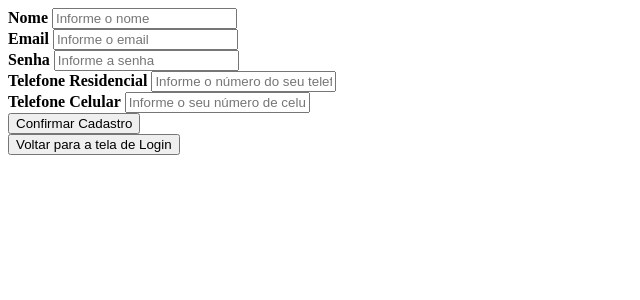
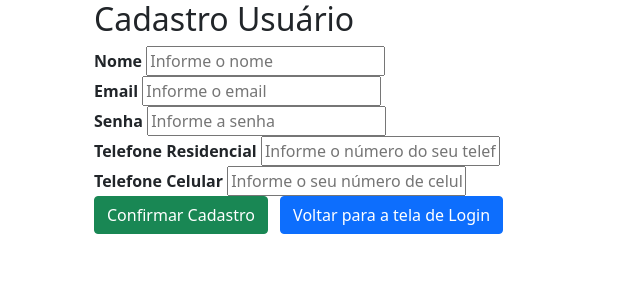
Before and after one commit to rokukawa/Oficina-de-Integracao-2, a Django app: page /cadastro/usuario in a window 1280 px wide. Shown: the top 300 px of the page, without its empty margins (0-640 px from the left). Run offline with Django 4.2, Linux system fonts and the light colour scheme.

Commit message:
refatorando a tela de cadastro de usuario e adicionando css #1

```diff
--- a/templates/cadastrar/cadastro_usuario.html
+++ b/templates/cadastrar/cadastro_usuario.html
@@ -1,52 +1,75 @@
-<!DOCTYPE html>
-<html lang="en">
-<head>
-    <meta charset="UTF-8">
-    <meta http-equiv="X-UA-Compatible" content="IE=edge">
-    <meta name="viewport" content="width=device-width, initial-scale=1.0">
-    <title>Document</title>
-</head>
-<body>
+{% extends 'home.html' %}
+{% load static %}
 
+{% block title %}
+Cadastro
+{% endblock %}
+
+{% block content%}
+
+<section>
+    <div class="container">
+        <div class="container-item-titulo">
+            <h2>Cadastro Usuário</h2>
+        </div>
+
+        <div class="container-item-form">
             <form action="{% url 'cadastro_usuario' %}" method="POST"> {% csrf_token %}
+                {% if messages %}
+                {% for message in messages %}
+                <div class="item-mensagem success">
+                    <p>{{ message }}</p>
+                </div>
+                {% endfor %}
+                {% endif %}
 
-        <div >
+                <div class="item">
                     <label for="username" name="username"><b>Nome</b></label>
                     {{ usuario_form.username }}
                 </div>
 
-        <div >
+                <div class="item">
                     <label for="email" name="email"><b>Email</b></label>
                     {{ usuario_form.email }}
                 </div>
 
-        <div >
+                <div class="item">
                     <label for="senha" name="password"><b>Senha</b></label>
                     {{ usuario_form.password }}
                 </div>
 
-        <div>
-            <div >
-                <label for="telefone_residencial" name="telefone_residencial"><b>Telefone Residencial</b></label>
+                <div class="container-space-around">
+                    <div class="item">
+                        <label for="telefone_residencial" name="telefone_residencial"><b>Telefone
+                                Residencial</b></label>
                         {{ usuario_form.telefone_residencial }}
                     </div>
 
-            <div >
+                    <div class="item">
                         <label for="telefone_celular" name="telefone_celular"><b>Telefone Celular</b></label>
                         {{ usuario_form.telefone_celular }}
                     </div>
                 </div>
 
-        <div>
-            <div >
-                <div>
-                    <button type="submit">Confirmar Cadastro</button>
+                <div class="confirmar">
+                    <div class="item">
+                        <div class="btn-group me-2" role="group" aria-label="Second group">
+                            <button type="submit" class="btn btn-success">Confirmar Cadastro</button>
                         </div>
-                <div >
-                    <button type="button">Voltar para a tela de Login</button>
+                        <div class="btn-group me-2" role="group" aria-label="Second group">
+                            <button type="button" class="btn btn-primary" onclick="exibirTelaLogin()">Voltar para a tela
+                                de Login</button>
                         </div>
                     </div>
                 </div>
             </form>
-</body>
-</html>
+        </div>
+    </div>
+</section>
+
+<script>
+    function exibirTelaLogin() {
+        location.href = "{% url 'login' %}";
+    }
+</script>
+{% endblock %}
```
Lines whose indentation alone changed are shown as unchanged.
